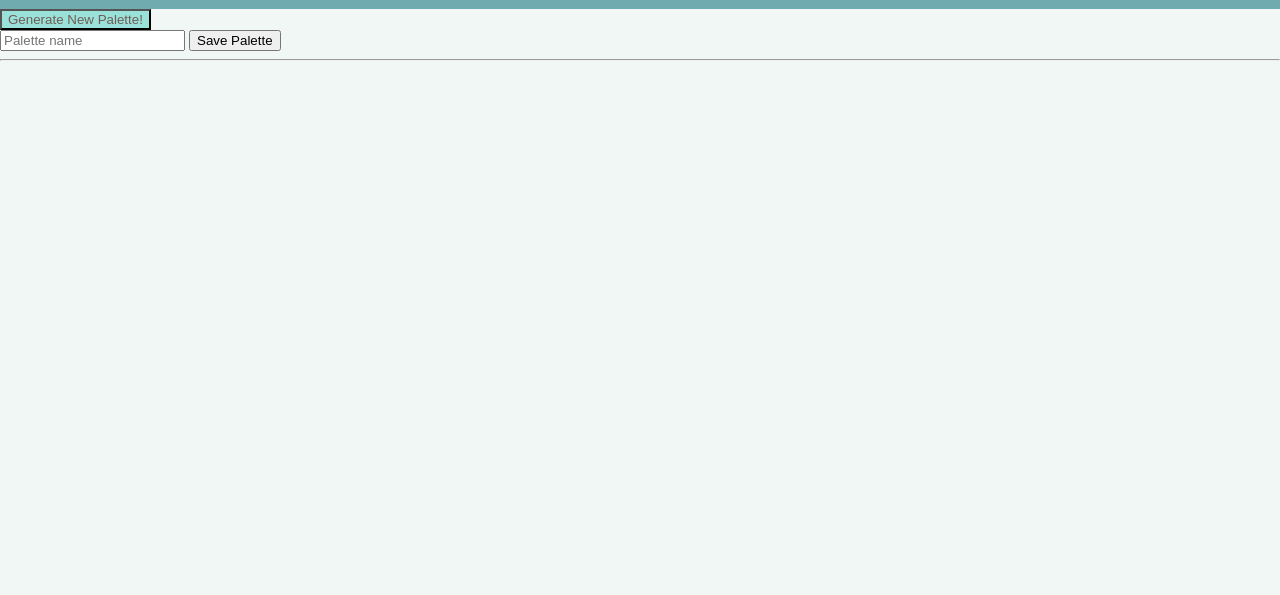
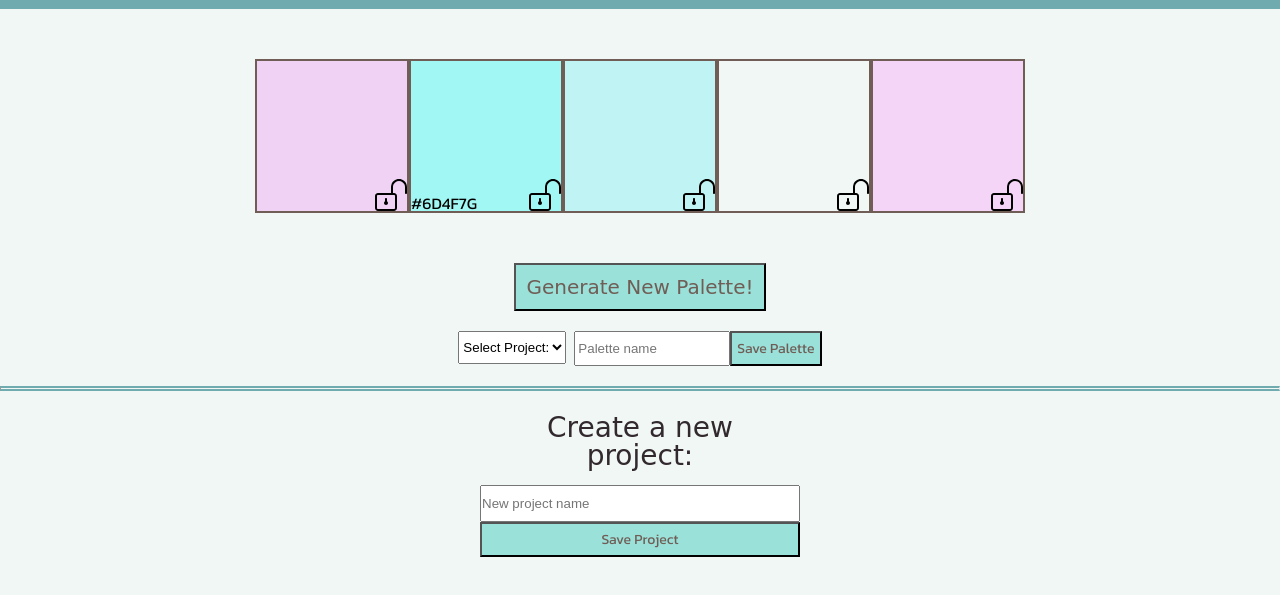
Before and after one commit to RyanH5/palette-picker, a plain HTML site: page public/index.html in a window 1280 px wide. Shown: the part 71-666 px from the top of the page. Drawn offline with Linux system fonts and the light colour scheme; a web font is replaced by a local one.

Commit message:
Insert lock icons, bottom section html/css, start randomNumberGenerator

```diff
--- a/public/css/styles.css
+++ b/public/css/styles.css
@@ -18,7 +18,116 @@ header {
   font-size: 50px;
 }
 
-.palette--generator-btn{
+.color--splotches-container {
+  display: flex;
+  padding: 50px;
+  justify-content: center;
+}
+
+.color--palette-possibility {
+  border: 2px solid #705D56;
+  width: 20%;
+  max-width:150px;
+  height: 150px;
+  position: relative;
+}
+
+#first--color-possibility {
+  background-color: #F0d3F4;
+
+}
+
+#second--color-possibility {
+  background-color: #a0F7F4;
+
+}
+
+#third--color-possibility {
+  background-color: #c0F3F4;
+
+}
+
+#fourth--color-possibility {
+  background-color: #F0F7F4;
+
+}
+
+#fifth--color-possibility {
+  background-color: #F7F4;
+
+}
+
+.generator--btn-container {
+  text-align: center;
+}
+
+.color-hex {
+  font-family: 'Kanit', sans-serif;
+  position: absolute;
+  bottom: 0;
+}
+
+.unlocked {
+  position: absolute;
+  bottom: 0;
+  right: 0;
+}
+
+.palette--generator-btn {
   background-color: #99E1D9;
   color: #705D56;
+  padding: 10px;
+  font-size: 20px;
+  font-family: 'Gorditas', cursive;
 }
+
+.palette--naming-form {
+  /* width: 250px; */
+  display: flex;
+  justify-content: center;
+  margin: 20px auto;
+}
+
+.palette--naming-input {
+  width: 148px;
+}
+
+.save--btn {
+  font-family: 'Kanit', sans-serif;
+  background-color: #99E1D9;
+  color: #705D56;
+  padding: 5px;
+  font-size: 14px;
+}
+
+.projects--dropdown {
+  height: 33px;
+  margin-right: 8px;
+}
+
+hr {
+  color: #32292F;
+  height: 1px;
+  border-top: 2px solid #70ABAF;
+  border-bottom: 2px solid #70ABAF;
+}
+
+/* NEW PROJECT SECTION */
+
+.new--project-form {
+  display: flex;
+  flex-direction: column;
+  width: 320px;
+  margin: auto;
+}
+.create--project-subheading {
+  text-align: center;
+  color: #32292F;
+  font-family: 'Gorditas', cursive;
+  padding: 15px;
+  font-size: 28px;
+}
+
+.project--naming-input {
+  padding: 9px 0px;
+}
--- a/public/index.html
+++ b/public/index.html
@@ -5,6 +5,7 @@
   <title>Palette Picker</title>
   <link rel="stylesheet" type="text/css" href="./css/reset.css">
   <link href="https://fonts.googleapis.com/css?family=Gorditas:400,700" rel="stylesheet">
+  <link href="https://fonts.googleapis.com/css?family=Gorditas|Kanit" rel="stylesheet">
   <link rel="stylesheet" type="text/css" href="./css/styles.css">
 </head>
 <body>
@@ -12,15 +13,39 @@
     <h1 class="app--title">Palette Picker</h1>
   </header>
   <section class="palette--generation-area">
-    <div>
-      <article class="color--palette-possibility" id="first--color-possibility"></article>
-      <article class="color--palette-possibility" id="second--color-possibility"></article>
-      <article class="color--palette-possibility" id="third--color-possibility"></article>
-      <article class="color--palette-possibility" id="fourth--color-possibility"></article>
-      <article class="color--palette-possibility" id="fifth--color-possibility"></article>
+    <div class="color--splotches-container">
+      <article class="color--palette-possibility" id="first--color-possibility">
+        <span id="first--color-hex" class="color-hex"></span>
+        <img src="resources/unlocked-lock.svg" class="unlocked"/>
+      </article>
+      <article class="color--palette-possibility" id="second--color-possibility">
+        <span id="second--color-hex" class="color-hex">#6D4F7G</span>
+        <img src="resources/unlocked-lock.svg" class="unlocked"/>
+      </article>
+      <article class="color--palette-possibility" id="third--color-possibility">
+        <span id="third--color-hex" class="color-hex"></span>
+        <img src="resources/unlocked-lock.svg" class="unlocked"/>
+      </article>
+      <article class="color--palette-possibility" id="fourth--color-possibility">
+        <span id="fourth--color-hex" class="color-hex"></span>
+        <img src="resources/unlocked-lock.svg" class="unlocked"/>
+      </article>
+      <article class="color--palette-possibility" id="fifth--color-possibility">
+        <span id="fifth--color-hex" class="color-hex"></span>
+        <img src="resources/unlocked-lock.svg" class="unlocked"/>
+      </article>
     </div>
-    <button class="palette--generator-btn">Generate New Palette!</button>
-    <form>
+    <div class="generator--btn-container">
+      <button
+        id="palette--generator-btn"
+        class="palette--generator-btn">Generate New Palette!</button>
+    </div>
+    <form class="palette--naming-form">
+      <div class="dropdown--container">
+        <select class="projects--dropdown">
+            <option value="0">Select Project:</option>
+        </select>
+      </div>
       <input
         type="text"
         class="palette--naming-input"
@@ -32,8 +57,16 @@
   </section>
   <hr>
   <section class="projects--display-area">
-
+    <div class="new--project-form">
+      <h3 class="create--project-subheading">Create a new project:</h3>
+        <input
+          type="text"
+          placeholder="New project name"
+          class="project--naming-input"
+        />
+        <button class="save--btn" id="project--save-btn">Save Project</button>
+    </div>
   </section>
-
+  <script src="./js//scripts.js"></script>
 </body>
 </html>
```
Also changed, not shown: public/js/scripts.js (+14 -0 lines), public/resources/locked-lock.svg (added), public/resources/unlocked-lock.svg (added), 1 other file.
